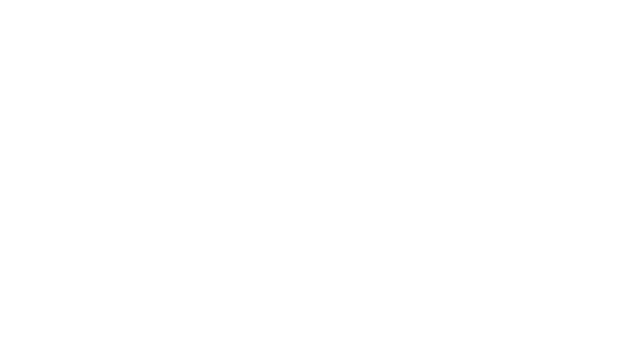
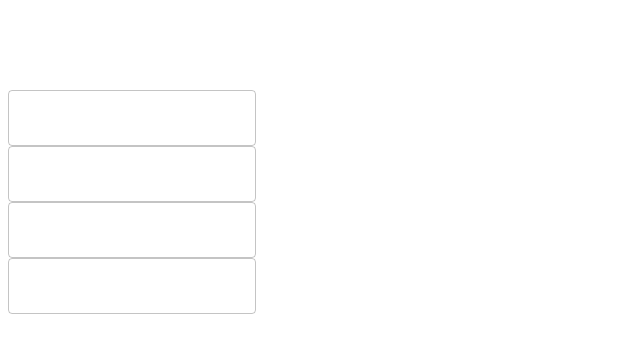
Before and after one commit to marcpetrecca1/athleteform, a React app: page / in a window 1280 px wide. Shown: the top 352 px of the page, without its empty margins (0-640 px from the left). Built offline with nearby package versions, Linux system fonts and the light colour scheme; the HTML template or start-up script is replaced by a standard one.

Commit message:
Complete dynamic handleChange

```diff
--- a/client/src/components/InitialData.js
+++ /dev/null
@@ -1,19 +0,0 @@
-import React from 'react';
-// import MuiThemeProvider from 'material-ui/styles/MuiThemeProvider';
-// import AppBar from 'material-ui/AppBar';
-// import TextField from 'material-ui/TextField';
-// import RaisedButton from 'material-ui/RaisedButton'
-
-const InitialData = ({nextStep, handleChange}) => {
-
-  const moveForward = (e) => {
-    e.preventDefault()
-    nextStep();
-  };
-
-  return (
-    <div></div>
-  )
-};
-
-export default InitialData;
--- /dev/null
+++ b/client/src/components/InitialData.jsx
@@ -0,0 +1,43 @@
+import React from 'react';
+import { AppBar, TextField, Toolbar, IconButton, MenuIcon, Typography } from '@mui/material';
+import { Box } from '@mui/system';
+
+const InitialData = ({playerInfo, nextStep, handleChange}) => {
+
+  const forward = (e) => {
+    e.preventDefault()
+    nextStep();
+  };
+
+  const name = 'name';
+  const dateOfBirth = 'dateOfBirth';
+  const location = 'location';
+  const team = 'team';
+
+  return (
+    <Box sx={{flexgrow: 1, bgcolor: 'palette.primary.main' }} >
+      <AppBar title="Enter User Details" sx={{ color: 'blue' }}/>
+        <Toolbar>
+        </Toolbar>
+      <AppBar/>
+      <br/>
+      <TextField
+        onChange={(e) => handleChange(e, playerInfo, name)}
+      />
+      <br/>
+      <TextField
+        onChange={(e) => handleChange(e, playerInfo, dateOfBirth)}
+      />
+      <br/>
+      <TextField
+        onChange={(e) => handleChange(e, playerInfo, location)}
+      />
+      <br/>
+      <TextField
+        onChange={(e) => handleChange(e, playerInfo, team)}
+      />
+    </Box>
+  )
+};
+
+export default InitialData;
--- a/client/src/components/PersonalData.js
+++ /dev/null
@@ -1,9 +0,0 @@
-import React from 'react';
-
-const PersonalData = () => {
-  return (
-    <div></div>
-  );
-};
-
-export default PersonalData;
--- /dev/null
+++ b/client/src/components/PersonalData.jsx
@@ -0,0 +1,51 @@
+import React from 'react';
+
+const PersonalData = ({playerInfo, nextStep, prevStep}) => {
+
+  const forward = (e) => {
+    e.preventDefault()
+    nextStep();
+  };
+
+  const back = (e) => {
+    e.preventDefault();
+    prevStep();
+  }
+
+  const gender = 'gender';
+  const sports = 'sports';
+  const about = 'about';
+  const interests = 'interests';
+  const profileImage = 'profileImage';
+
+  return (
+    <Box sx={{flexgrow: 1}}>
+      <AppBar title="Enter Personal Details"/>
+        <Toolbar>
+        </Toolbar>
+      <AppBar/>
+      <br/>
+      <TextField
+        onChange={(e) => handleChange(e, playerInfo, gender)}
+      />
+      <br/>
+      <TextField
+        onChange={(e) => handleChange(e, playerInfo, sports)}
+      />
+      <br/>
+      <TextField
+        onChange={(e) => handleChange(e, playerInfo, about)}
+      />
+      <br/>
+      <TextField
+        onChange={(e) => handleChange(e, playerInfo, interests)}
+      />
+      <br/>
+      <TextField
+        onChange={(e) => handleChange(e, playerInfo, profileImage)}
+      />
+    </Box>
+  )
+};
+
+export default PersonalData;
--- /dev/null
+++ b/client/src/components/Profile.jsx
@@ -0,0 +1,13 @@
+import React from 'react';
+
+const Profile = () => {
+
+  // make edit button that calls put request
+
+  return (
+    <div></div>
+  );
+
+};
+
+export default Profile
--- /dev/null
+++ b/client/src/components/ProfileList.jsx
@@ -0,0 +1,12 @@
+import React from 'react';
+import Profile from './Profile.jsx';
+
+const ProfileList = () => {
+  return (
+    <React.Fragment>
+      <Profile/>
+    </React.Fragment>
+  )
+}
+
+export default ProfileList;
--- a/client/src/components/UserForm.js
+++ b/client/src/components/UserForm.jsx
@@ -1,14 +1,15 @@
-import React, {useState, useEffect} from 'react';
-import InitialData from './InitialData.js';
-import PersonalData from './PersonalData.js';
-import Confirm from './Confirm.js';
+import React, {useState} from 'react';
+import InitialData from './InitialData.jsx';
+import PersonalData from './PersonalData.jsx';
+import Confirm from './Confirm.jsx';
+import ProfileList from './ProfileList.jsx';
 
 const UserForm = () => {
 
   const [playerInformation, setPlayerInfo] = useState({
     step: 1,
     name: '',
-    birthday: '',
+    dateOfBirth: '',
     location: '',
     team: '',
     gender: '',
@@ -17,6 +18,8 @@ const UserForm = () => {
     interests: '',
     profileImage: ''
   });
+
+  const [playerList, setPlayerlist] = useState([])
 
   const nextStep = (playerInformation) => {
     const { step } = playerInformation;
@@ -32,16 +35,19 @@ const UserForm = () => {
     });
   };
 
-  const handleChange = (input, e) => {
-    setPlayerInfo({
-      [input]: e.target.value
-    })
+  const handleChange = (e, playerInformation, input) => {
+    let newState = JSON.parse(JSON.stringify(playerInformation));
+    newState[input] = e.target.value;
+    setPlayerInfo(newState);
   }
 
   switch(playerInformation.step) {
     case 1:
       return (
-        <InitialData nextStep={nextStep} handleChange={handleChange} playerInfo={playerInformation}/>
+        <React.Fragment>
+          <InitialData nextStep={nextStep} handleChange={handleChange} playerInfo={playerInformation}/>
+          <ProfileList playerList={playerList}/>
+        </React.Fragment>
       )
     case 2:
       return (
--- a/client/src/index.jsx
+++ b/client/src/index.jsx
@@ -1,10 +1,27 @@
 import React from 'react';
 import ReactDOM from 'react-dom';
-import UserForm from './components/UserForm';
+import UserForm from './components/UserForm.jsx';
+import { ThemeProvider, createTheme } from '@mui/material/styles';
 
 const App = () => {
+  const theme = createTheme({
+    palette: {
+      type: 'light',
+      primary: {
+        main: '#3f51b5',
+      },
+      secondary: {
+        main: '#f50057',
+      },
+    },
+  })
+
   return (
-      <UserForm/>
+    <ThemeProvider theme={theme}>
+      <React.Fragment>
+        <UserForm/>
+      </React.Fragment>
+    </ThemeProvider>
   );
 };
 
--- a/db/index.js
+++ b/db/index.js
@@ -2,7 +2,7 @@ const mongoose = require("mongoose");
 const config = require('./config.js');
 mongoose.promise = Promise;
 
-const PlayerProfile = config;
+const PlayerProfile = config.info;
 
 const db = mongoose.connect(PlayerProfile)
   .then((data) => (console.log('successfully connect to mongo')))
--- a/db/router.js
+++ b/db/router.js
@@ -1,10 +1,11 @@
 const express = require('express');
 const playerRouter = express.Router();
-const {createProfile, retrieveProfiles} = require('./controller.js')
+const {createProfile, retrieveProfiles, deleteDatabase} = require('./controller.js')
 
 playerRouter.route('/')
   .get(retrieveProfiles)
   .post(createProfile)
+  .delete(deleteDatabase)
   .put();
 
 module.exports = playerRouter;
```
Also changed, not shown: db/controller.js (+11 -2 lines), client/src/components/Confirm.jsx (renamed from client/src/components/Confirm.js), 1 other file (tests, documents, lock files or other folders).
